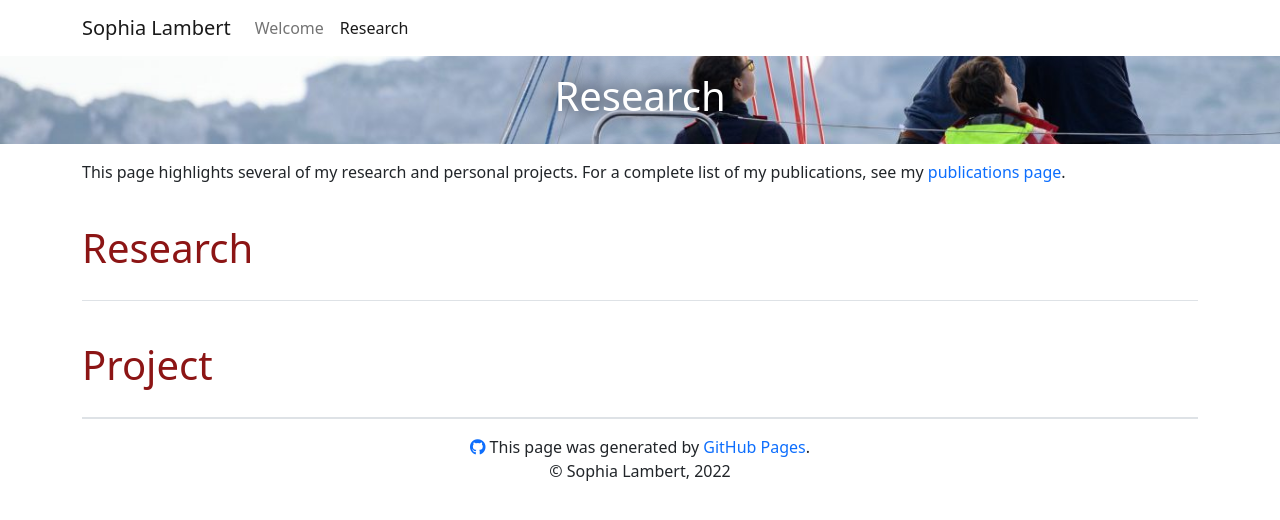
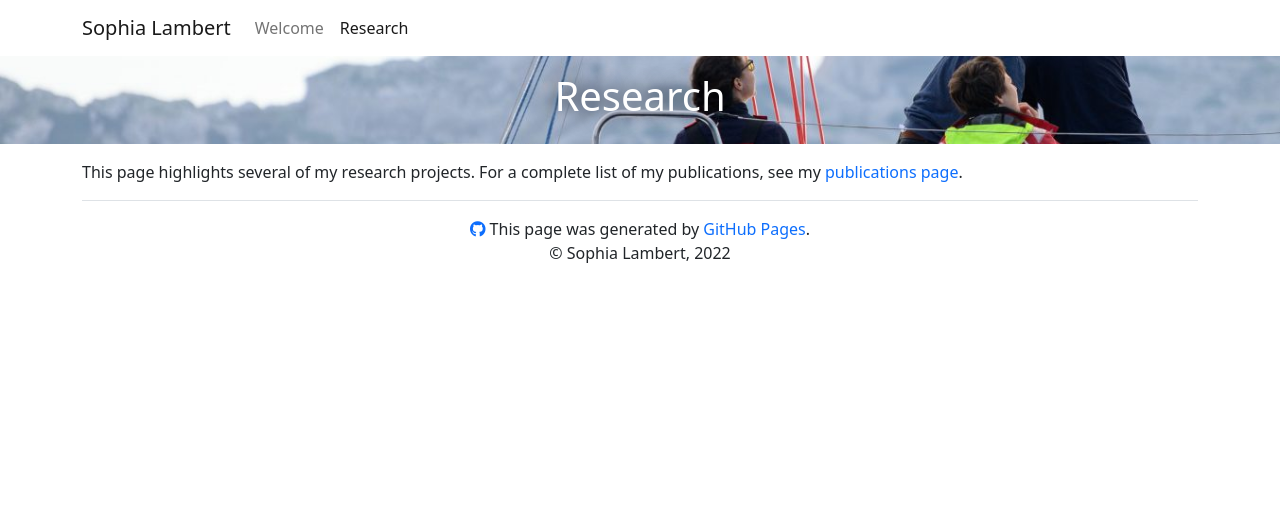
Before and after one commit to sophia-lambert/sophia-lambert.github.io, a Jekyll site: the page built from research.md, in a window 1280 px wide. Shown: the top 520 px of the page. Built offline with Jekyll 4.4.1, drawn with Linux system fonts in a browser that asks for light colours.

Commit message:
Update research.md

```diff
--- a/research.md
+++ b/research.md
@@ -2,12 +2,9 @@
 title: Research
 layout: post
 use_fontawesome: true
-categories:
-  - research
-  - project
 ---
 
-This page highlights several of my research and personal projects. For a complete list of my publications, see my [publications page](./publications.html).
+This page highlights several of my research projects. For a complete list of my publications, see my [publications page](./publications.html).
 
 {% for category in page.categories %}
   <div class="border-bottom">
```
